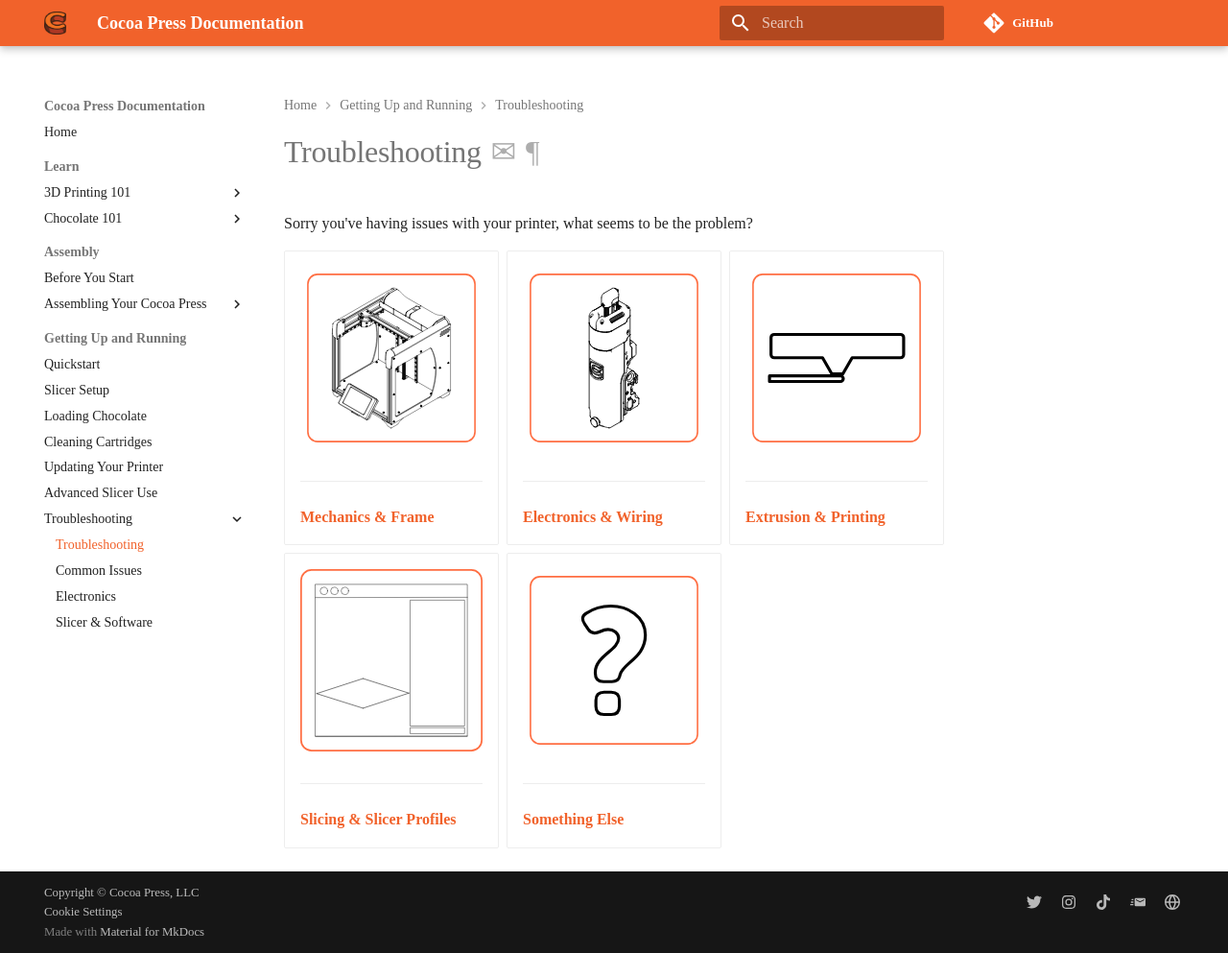
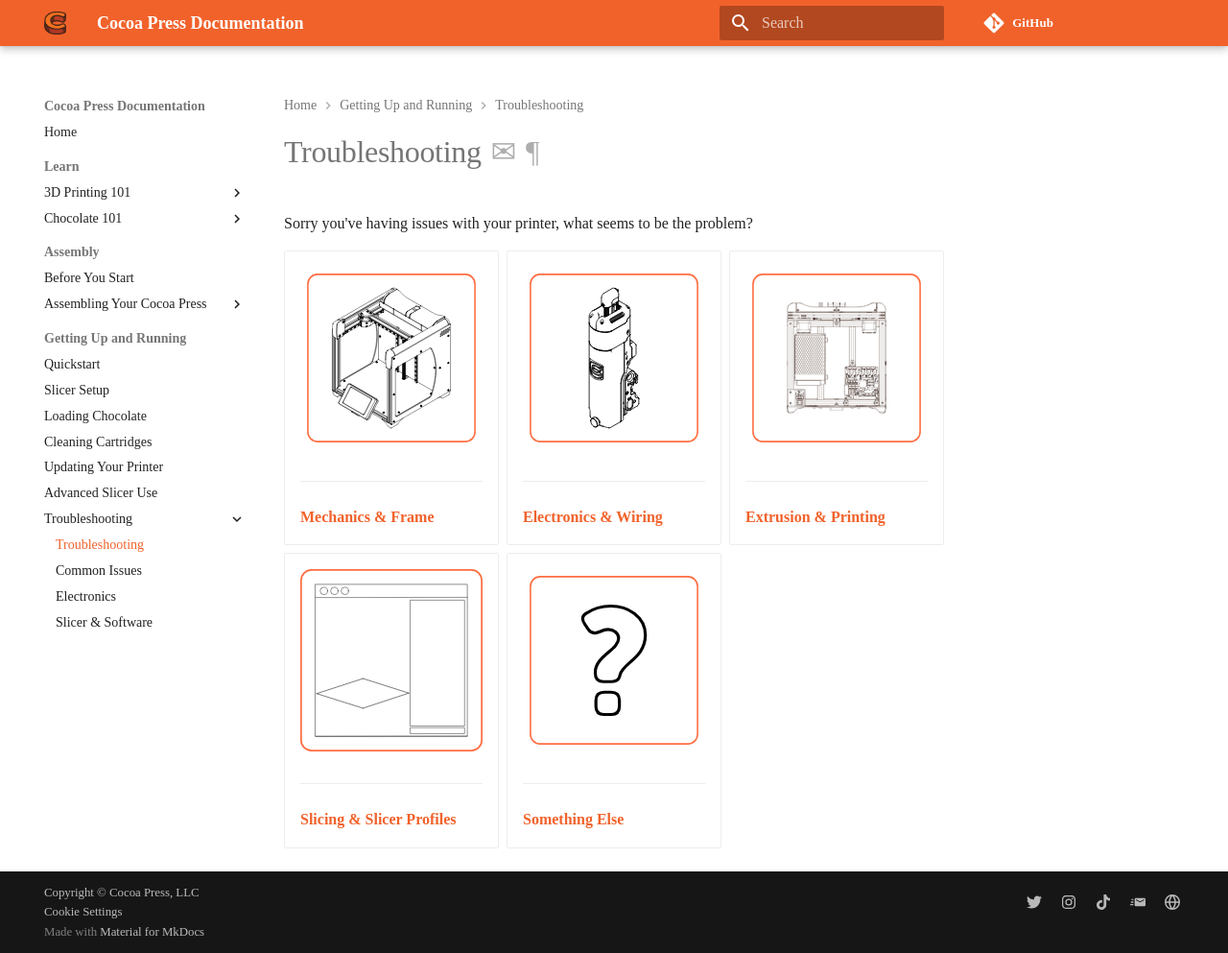
Before and after one commit to CocoaPress/docs, an MkDocs documentation site: the page built from docs/Troubleshooting/index.md, in a window 1280 px wide and 993 px high. Shown: the whole window at 96% size. Built offline with MkDocs 1.6.1 and Material for MkDocs 9.7.7, drawn with Linux system fonts in a browser that asks for light colours; some web fonts are replaced; comment, search, counter and statistics services are not loaded.

Commit message:
Add electronics backview vector for homepage antics.

```diff
--- a/docs/Troubleshooting/index.md
+++ b/docs/Troubleshooting/index.md
@@ -13,7 +13,7 @@
 <ul>
 <li><a href="/101/"><img src="../img/homepage/frame.svg" alt="Isometric view of the frame of the Cocoa Press printer, with no extruder attached."/><hr><strong>Mechanics & Frame</strong></a></li>
 <li><a href="/Chocolate/Types.html"><img src="../img/homepage/extruder.svg" alt="Isometric view of the extruder of the Cocoa Press printer."/><hr><strong>Electronics & Wiring</strong></a></li>
-<li><a href="/Printer/"><img src="../img/homepage/frame_docs_operation.svg" alt="Isometric view of the frame of the Cocoa Press printer, with no extruder attached."/><hr><strong>Extrusion & Printing</strong></a></li>
+<li><a href="/Printer/"><img src="../img/homepage/frame_docs_electronics.svg" alt="Rear view of the Cocoa Press printer, with the rear panel off.  The electronics are visible, namely the power supply and main controller of the printer."/><hr><strong>Extrusion & Printing</strong></a></li>
 <li><a href="101/Slicer.html"><img src="../img/homepage/slicer.svg" alt="Artist's interpration of the PrusaSlicer window."><hr><strong>Slicing & Slicer Profiles</strong></a></li>
 <li><a href="/Troubleshooting/"><img src="../img/homepage/frame_docs_troubleshoot.svg" alt="Artist's interpration of the PrusaSlicer window."><hr><strong>Something Else</strong></a></li>
 </ul>
```
Also changed, not shown: docs/img/homepage/frame_docs_electronics.svg (added).
